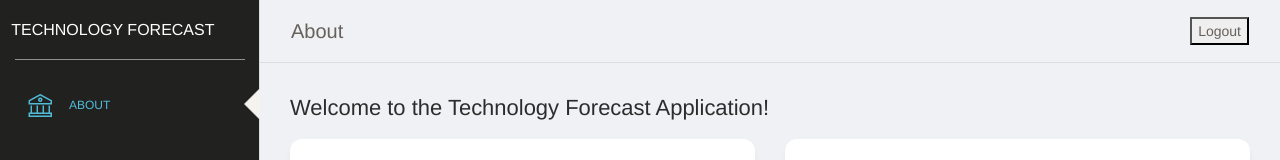
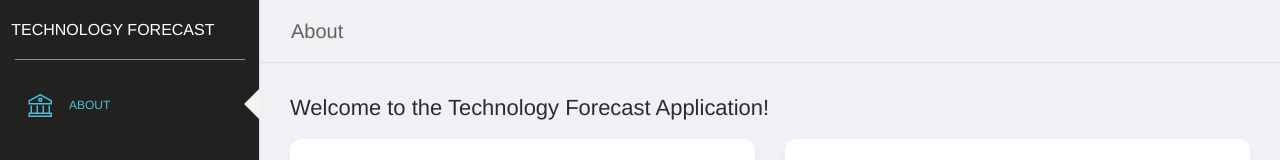
Before and after one commit to vj2050/tech-forecast-1, an Angular app in the folder frontend/: page /#/dashboard in a window 1280 px wide. Shown: the top 160 px of the page. Built offline with nearby package versions, Linux system fonts and the light colour scheme.

Commit message:
Logout button visibility

```diff
--- a/frontend/src/app/shared/navbar/navbar.component.html
+++ b/frontend/src/app/shared/navbar/navbar.component.html
@@ -12,7 +12,7 @@
       <a class="navbar-brand" href="javascript:void(0)">{{getTitle()}}</a>
     </div>
     <button class="navbar-toggler" type="button" (click)="collapse()"
-      [attr.aria-expanded]="!isCollapsed" aria-controls="collapseExample">
+            [attr.aria-expanded]="!isCollapsed" aria-controls="collapseExample">
       <span class="navbar-toggler-bar navbar-kebab"></span>
       <span class="navbar-toggler-bar navbar-kebab"></span>
       <span class="navbar-toggler-bar navbar-kebab"></span>
@@ -21,11 +21,11 @@
 
     <div class="collapse navbar-collapse justify-content-end" id="collapseExample" [ngbCollapse]="isCollapsed">
       <div>
-        <button>
+        <button *ngIf="accountService.userValue">
           <a (click)="accountService.logout()">Logout</a>
         </button>
         <span class="navbar-toggler-bar bar1"></span>
-        </div>
+      </div>
 
     </div>
   </div>
```
